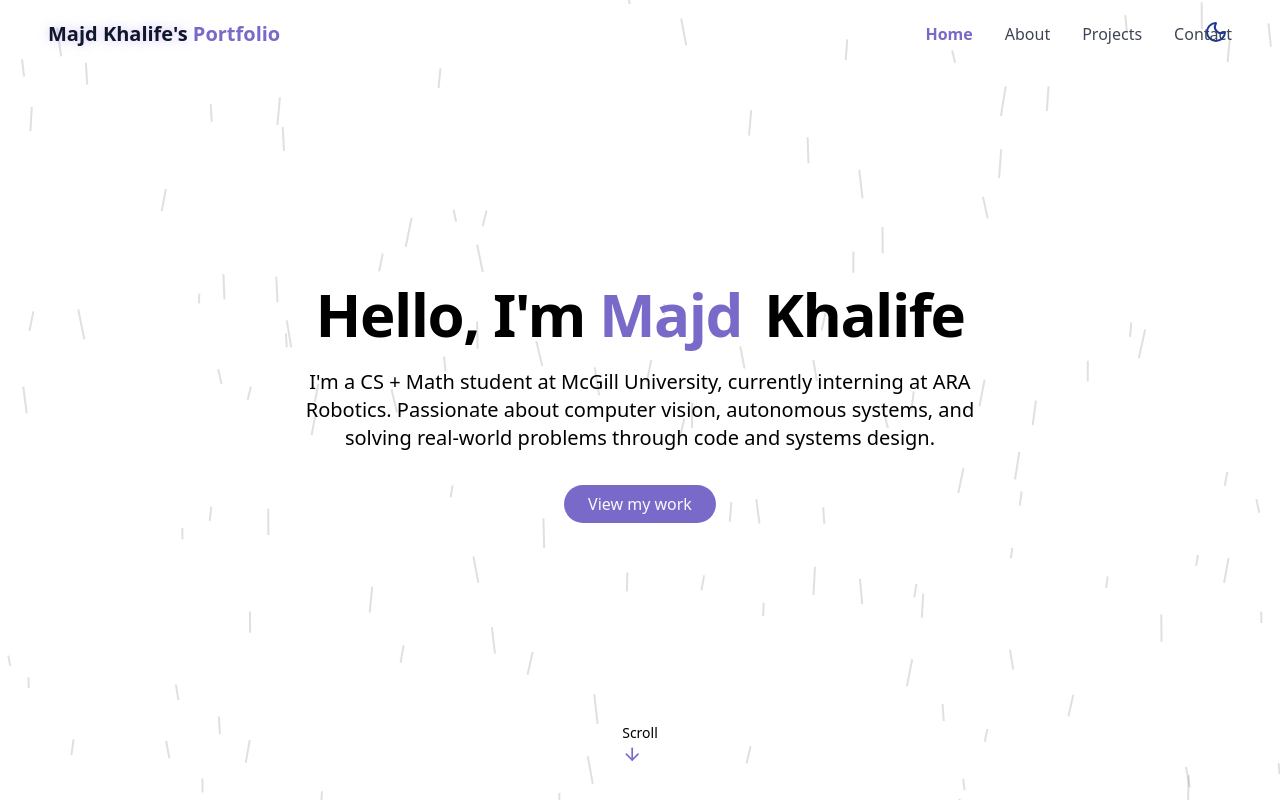
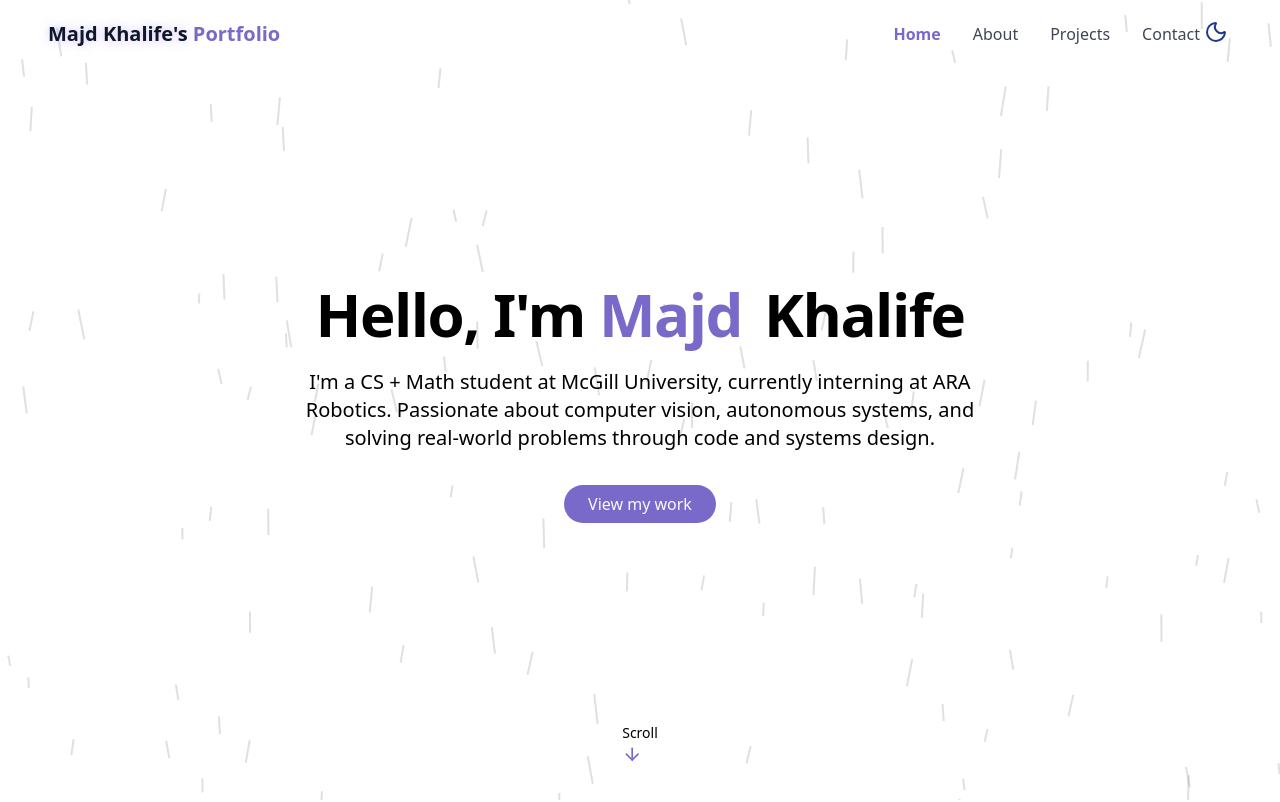
Before and after one commit to majdkhalife/personal-website, a React (Vite) app: page / in a window 1280 px wide. Shown: the top 802 px of the page. Built offline with nearby package versions, Linux system fonts and the light colour scheme.

Commit message:
added padding to navbar

```diff
--- a/src/components/Navbar.tsx
+++ b/src/components/Navbar.tsx
@@ -57,7 +57,7 @@
           </span>
         </a>
 
-        <div className="hidden md:flex space-x-8">
+        <div className="hidden md:flex space-x-8 pr-8">
           {navItems.map((item, key) => (
             <a
               key={key}
```
